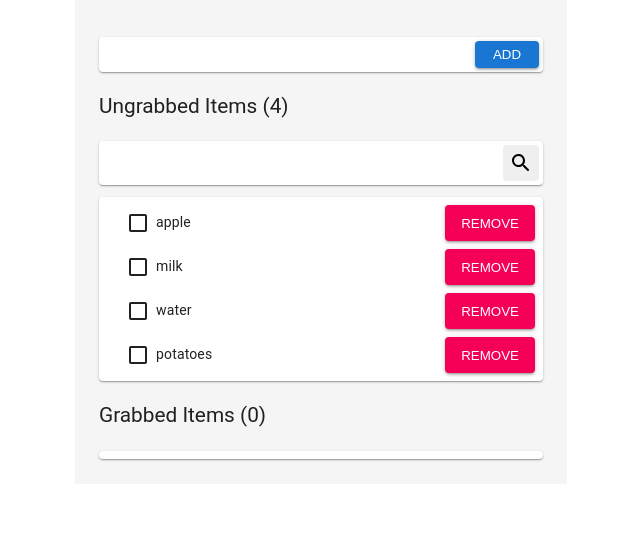
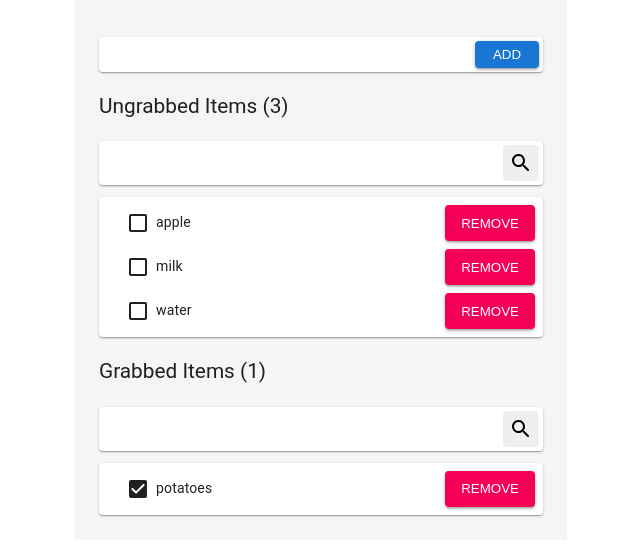
Before and after one commit to eldiyar7/grocery-list-app, a React (Create React App) app: page / in a window 1280 px wide. Shown: the top 556 px of the page, without its empty margins (319-959 px from the left). Built offline with nearby package versions, Linux system fonts and the light colour scheme.

Commit message:
filter items

```diff
--- a/src/App.js
+++ b/src/App.js
@@ -2,14 +2,12 @@ import React, {Component} from 'react'
 import {Items} from './Items'
 import NewItem from './NewItem'
 import Title from './common/Title'
-import Button from '@material-ui/core/Button'
-import Filter from './Filter'
 
 const groceries = [
   {name: 'apple', id: 1, grabbed: false},
   {name: 'milk', id: 2, grabbed: false},
   {name: 'water', id: 3, grabbed: false},
-  {name: 'potatoes', id: 4, grabbed: false},
+  {name: 'potatoes', id: 4, grabbed: true},
 ]
 
 class App extends Component {
@@ -56,7 +54,6 @@ class App extends Component {
         <Title component="h3">
           Ungrabbed Items ({ungrabbedItems.length})
         </Title>
-        <Filter />
         <Items
           items={ungrabbedItems}
           checkOffItem={this.checkOffItem}
--- a/src/Filter.js
+++ b/src/Filter.js
@@ -1,4 +1,4 @@
-import React from 'react'
+import React, {Component} from 'react'
 import Card from './common/Card'
 import Button from './common/Button'
 import Icon from './common/Icon'
@@ -11,13 +11,26 @@ const searchButtonStyle = {
   boxShadow: 'none',
 }
 
-export default function Filter() {
+class Filter extends Component {
+  handleChange = event => {
+    const value = event.target.value
+    this.props.onChange(value)
+  }
+
+  render() {
     return (
       <Card className="item-filter">
-      <input type="text" onChange={() => {}} value={''} />
+        <input
+          type="text"
+          onChange={this.handleChange}
+          value={this.props.searchTerm}
+        />
         <Button style={searchButtonStyle}>
           <Icon name="search" />
         </Button>
       </Card>
     )
   }
+}
+
+export default Filter
--- a/src/Items.js
+++ b/src/Items.js
@@ -1,15 +1,36 @@
 import React, {Component} from 'react'
 import Item from './Item'
 import Card from './common/Card'
+import Filter from './Filter'
 
 import './items.css'
 
 class Items extends Component {
+  state = {
+    searchTerm: '',
+  }
+
+  updateSearchTerm = searchTerm => {
+    this.setState({searchTerm})
+  }
+
   render() {
     const {items, checkOffItem, removeItem} = this.props
     return (
+      <div>
+        <Filter
+          searchTerm={this.state.searchTerm}
+          onChange={this.updateSearchTerm}
+        />
+        {console.log(items.filter(item => item.grabbed))}
         <Card className="items-card">
-        {items.map(item => {
+          {items
+            .filter(item =>
+              item.name
+                .toLowerCase()
+                .includes(this.state.searchTerm.toLowerCase()),
+            )
+            .map(item => {
               return (
                 <Item
                   item={item}
@@ -20,6 +41,7 @@ class Items extends Component {
               )
             })}
         </Card>
+      </div>
     )
   }
 }
```
Lines whose indentation alone changed are shown as unchanged.
